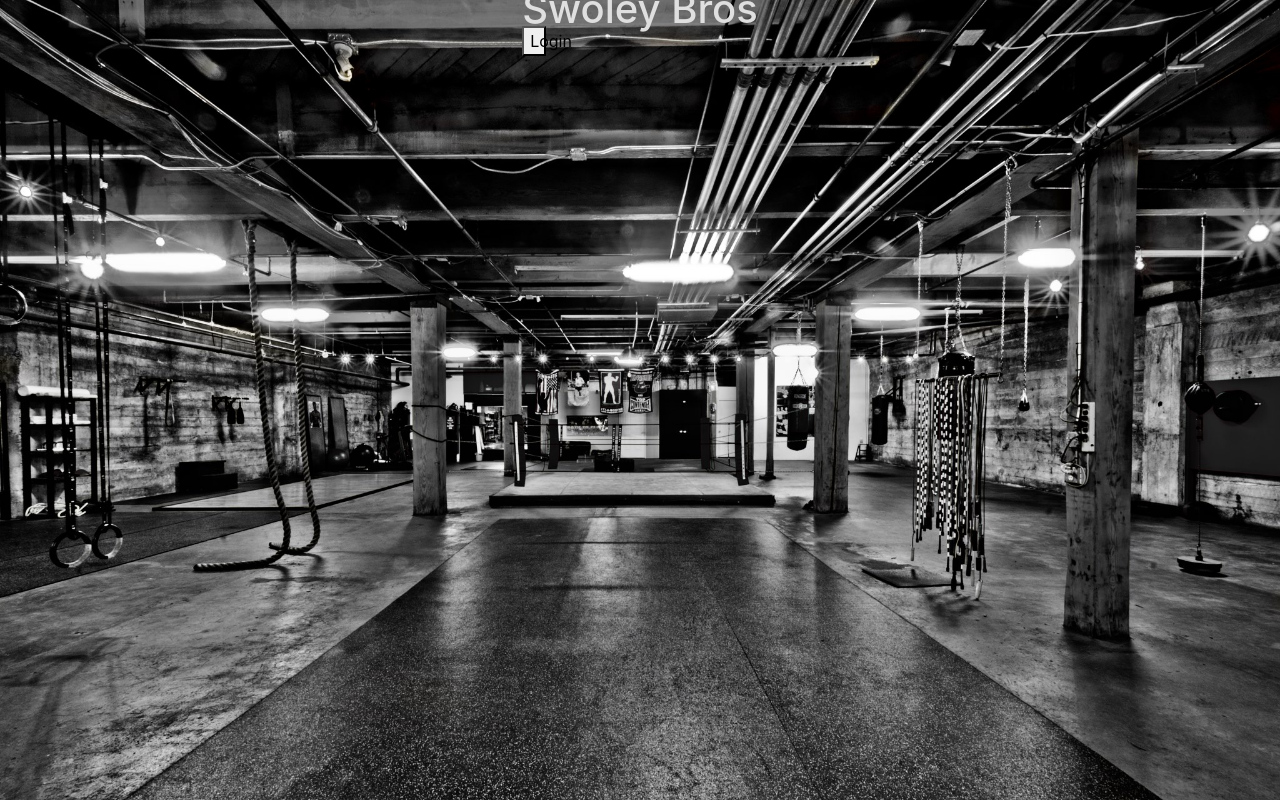
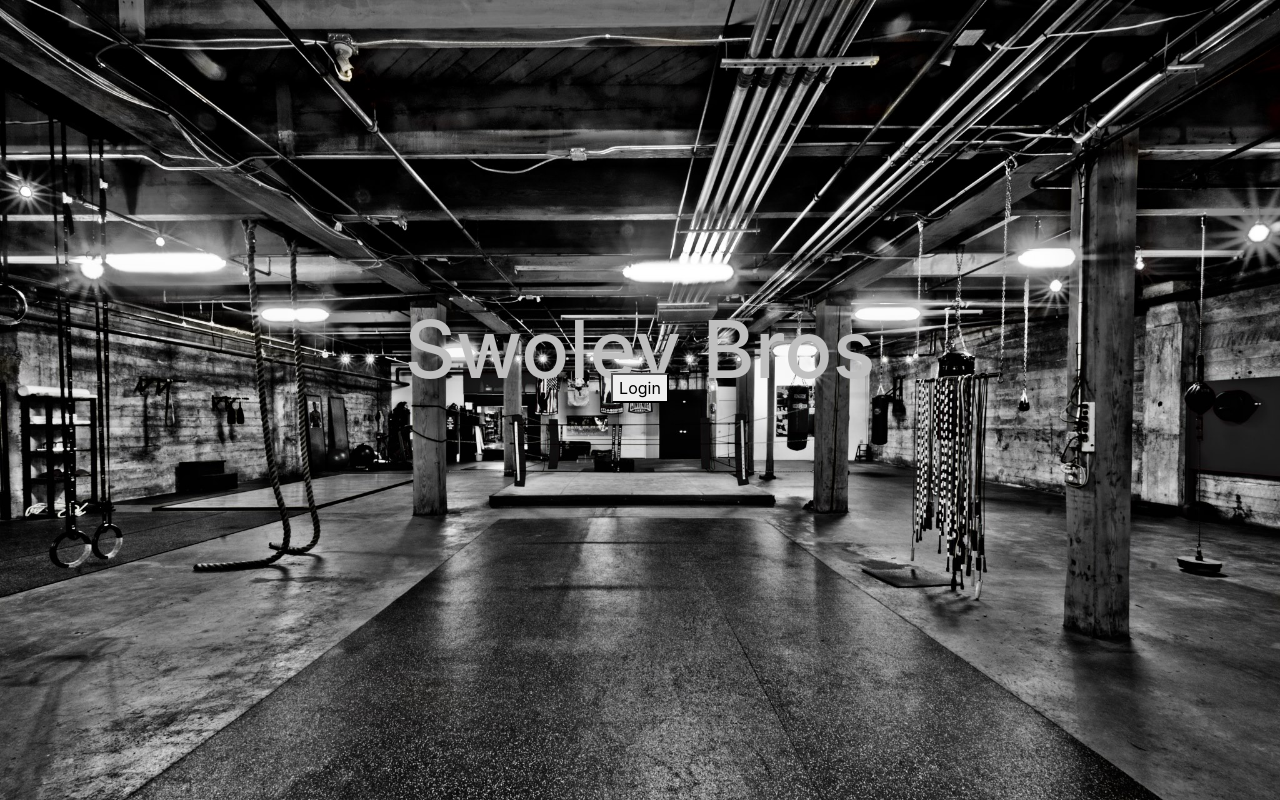
Before and after one commit to joshbrogdon5/personal-project, a React (Create React App) app: page /#/ in a window 1280 px wide. Built offline with nearby package versions, Linux system fonts and the light colour scheme.

Commit message:
login page styling

```diff
--- a/src/components/Login/Login.css
+++ b/src/components/Login/Login.css
@@ -7,9 +7,9 @@
     background-size: cover;
     width: 100%;
     height: 100vh;
-    align-items: center;
     display: flex;
     flex-direction: column;
+    align-content: center;
 }
 
 .title{
@@ -17,16 +17,11 @@
     height: 30%;
     display: flex;
     align-items: center;
-    color: #dfdfdf;
+    color: black;
+    animation: title 4s linear infinite;
 }
-h1{
-    width: 100%;
-    text-align: center;
-    font-size: 3.5rem;
+@keyframes title{
+    0%{color: white;}
+    50%{color: black;}
+    100%{color: white;}
 }
-.button-container{
-    width: 10%;
-    display: flex;
-    flex-direction: column;
-    align-content: center;
-}
--- a/src/components/Login/Login.js
+++ b/src/components/Login/Login.js
@@ -16,14 +16,26 @@
     }
 
     render(){
+
+        const contentContainerStyle = {
+            margin: 'auto',
+            display: 'flex',
+            flexDirection: 'column',
+            alignContent: 'center',
+            alignItems: 'center'
+        }
+        const titleStyle = {
+            fontSize: '5rem'
+        }
+
         return(
             <div className="main-container">
-                <div className='content-container'>
+                <div className='content-container' style={contentContainerStyle}>
                     <div className='title'>
-                        <h1 id="main-title">Swoley Bros</h1>
+                        <h1 id="main-title" style={titleStyle}>Swoley Bros</h1>
                     </div>
                     <div className="button-container">
-                        <button onClick={this.login}>Login</button>
+                        <button className='login-button' onClick={this.login}>Login</button>
                     </div>
                 </div>
             </div>
--- a/src/components/Thankyoupage/Thankyoupage.js
+++ b/src/components/Thankyoupage/Thankyoupage.js
@@ -19,6 +19,8 @@
           display: 'flex',
           flexDirection: 'column',
           alignContent: 'center',
+          alignItems: 'center',
+          textAlign: 'center',
           width: '50%',
           height: '60vh',
           margin: 'auto',
@@ -38,7 +40,7 @@
           width: '20%'
       }
       const buttonStyle = {
-          width: '100%',
+          width: '20%',
           border: 'none',
           borderRadius: '5px',
           backgroundColor: 'grey',
```
